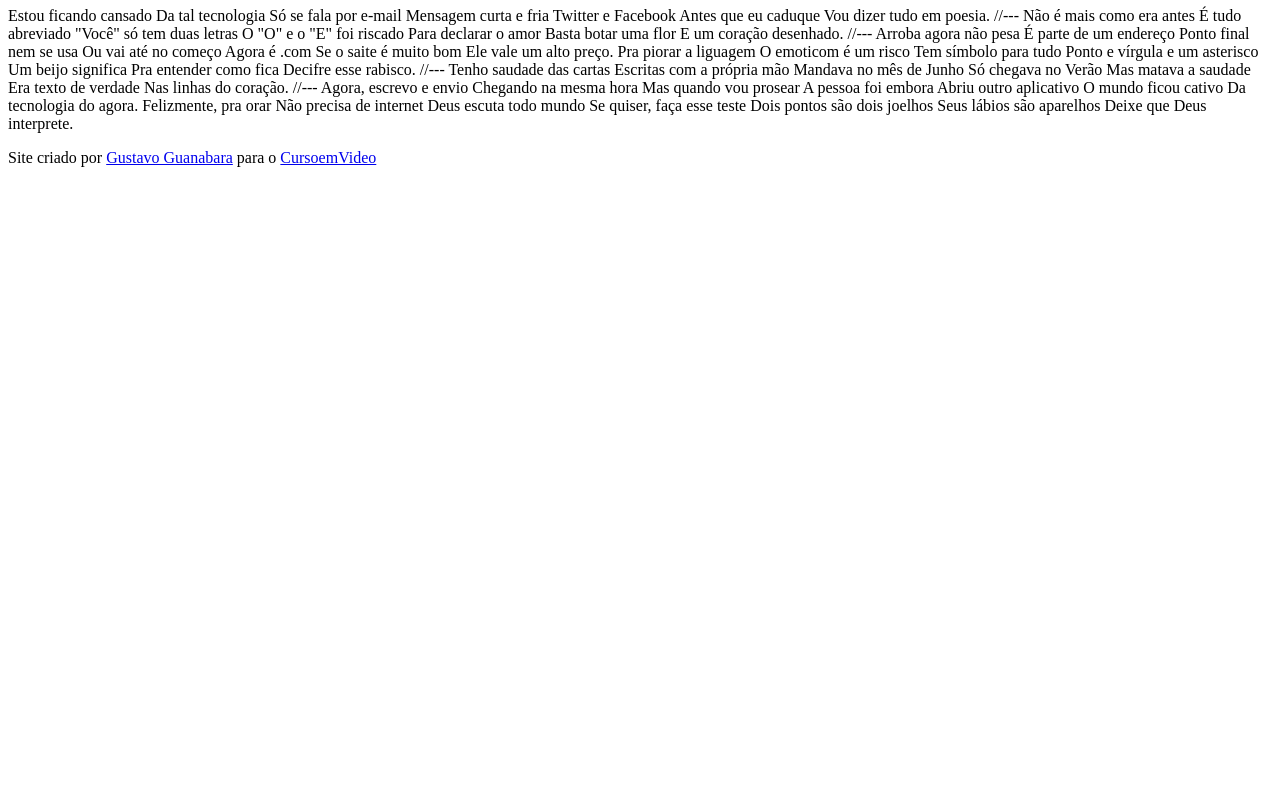
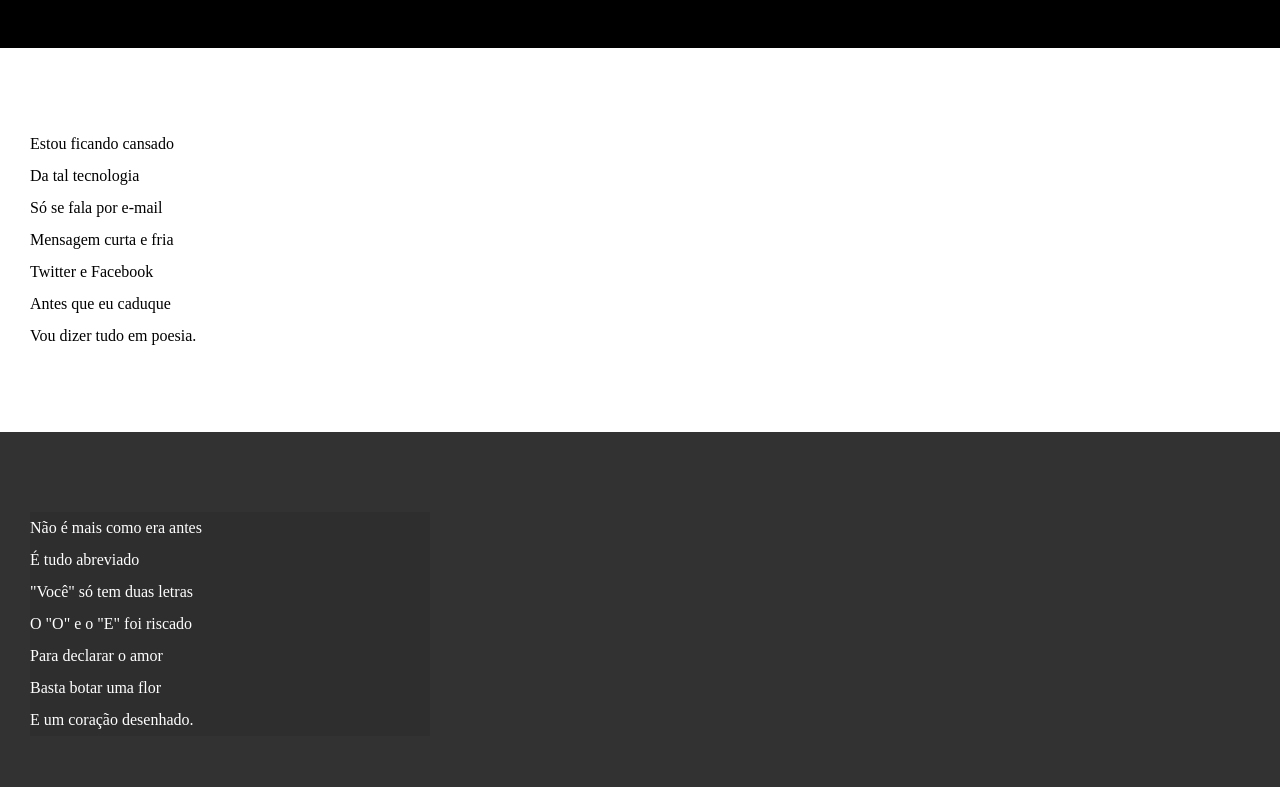
Before and after one commit to eduardodasilva7/html-css, a plain HTML site: page desafios/d012/index.html in a window 1280 px wide. Shown: the part 107-894 px from the top of the page. Before the commit the page ends 800 px from the top, so only its background shows below. Drawn offline with Linux system fonts and the light colour scheme.

Commit message:
css no exe 12

```diff
--- /dev/null
+++ b/desafios/d012/estilo/style.css
@@ -0,0 +1,67 @@
+@charset "UTF-8";
+
+* {
+  margin: 0px;
+  padding: 0px;
+
+}
+
+html, body {
+  min-height: 100vh;
+  background-color: darkgray;
+}
+
+header{
+  background-color: black;
+  color: white;
+  text-align: center;
+}
+
+header > h1 {
+  padding-top: 50px;
+  font-variant: small-caps;
+}
+
+header > p {
+  padding-bottom: 50px;
+}
+
+header a, footer a {
+  color: white;
+  text-decoration: none;
+  font-weight: bolder;
+}
+
+header a:hover, footer a:hover{
+  text-decoration: underline;
+}
+
+section{
+  padding-top: 10vh;
+  padding-bottom: 10vh;
+  line-height: 2em;
+  padding-left: 30px;
+}
+
+section.normal{
+  background-color: white;
+  color: black;
+}
+
+section.imagem{
+  background-color: rgb(51, 50, 50);
+  color: white;
+
+}
+
+section.imagem > p {
+  width: 400px;
+  background-color: rgba(35, 35, 35, 0.245);
+}
+
+footer{
+  background-color: black;
+  color: white;
+  text-align: center;
+  padding: 10px;
+}
--- a/desafios/d012/index.html
+++ b/desafios/d012/index.html
@@ -5,6 +5,7 @@
   <meta http-equiv="X-UA-Compatible" content="IE=edge">
   <meta name="viewport" content="width=device-width, initial-scale=1.0">
   <title>Cordel Moderno</title>
+  <link rel="stylesheet" href="estilo/style.css">
 </head>
 <body>
     <header>
@@ -12,72 +13,92 @@
       <p>Por <a href="https://www.recantodasletras.com.br/poesias/3186743" target="_blank">Milton Duarte</a></p>
     </header>
 
-    Estou ficando cansado
-    Da tal tecnologia
-    Só se fala por e-mail
-    Mensagem curta e fria
-    Twitter e Facebook
-    Antes que eu caduque
-    Vou dizer tudo em poesia.
+    <section class="normal">
+      <p>
+        Estou ficando cansado <br>
+        Da tal tecnologia <br>
+        Só se fala por e-mail <br>
+        Mensagem curta e fria <br>
+        Twitter e Facebook <br>
+        Antes que eu caduque <br>
+        Vou dizer tudo em poesia.
+      </p>
+    </section>
 
-    //---
 
-    Não é mais como era antes
-    É tudo abreviado
-    "Você" só tem duas letras
-    O "O" e o "E" foi riscado
-    Para declarar o amor
-    Basta botar uma flor
-    E um coração desenhado.
+    <section class="imagem">
+      <p>
+        Não é mais como era antes <br>
+        É tudo abreviado <br>
+        "Você" só tem duas letras <br>
+        O "O" e o "E" foi riscado <br>
+        Para declarar o amor <br>
+        Basta botar uma flor <br>
+        E um coração desenhado.
+      </p>
+    </section>
 
-    //---
 
-    Arroba agora não pesa
-    É parte de um endereço
-    Ponto final nem se usa
-    Ou vai até no começo
-    Agora é .com
-    Se o saite é muito bom
-    Ele vale um alto preço.
+    <section class="normal">
+        <p>
+          Arroba agora não pesa <br>
+          É parte de um endereço <br>
+          Ponto final nem se usa <br>
+          Ou vai até no começo <br>
+          Agora é .com <br>
+          Se o saite é muito bom <br>
+          Ele vale um alto preço. <br>
+        </p>
 
-    Pra piorar a liguagem
-    O emoticom é um risco
-    Tem símbolo para tudo
-    Ponto e vírgula e um asterisco
-    Um beijo significa
-    Pra entender como fica
-    Decifre esse rabisco.
+        <p>
+          Pra piorar a liguagem <br>
+          O emoticom é um risco <br>
+          Tem símbolo para tudo <br>
+          Ponto e vírgula e um asterisco <br>
+          Um beijo significa <br>
+          Pra entender como fica <br>
+          Decifre esse rabisco.
+        </p>
+    </section>
 
-    //---
 
-    Tenho saudade das cartas
-    Escritas com a própria mão
-    Mandava no mês de Junho
-    Só chegava no Verão
-    Mas matava a saudade
-    Era texto de verdade
-    Nas linhas do coração.
+    <section class="imagem">
+      <p>
+        Tenho saudade das cartas <br>
+        Escritas com a própria mão <br>
+        Mandava no mês de Junho <br>
+        Só chegava no Verão <br>
+        Mas matava a saudade <br>
+        Era texto de verdade <br>
+        Nas linhas do coração.
+      </p>
+    </section>
 
-    //---
 
-    Agora, escrevo e envio
-    Chegando na mesma hora
-    Mas quando vou prosear
-    A pessoa foi embora
-    Abriu outro aplicativo
-    O mundo ficou cativo
-    Da tecnologia do agora.
+    <section class="normal">
+        <p>
+          Agora, escrevo e envio <br>
+          Chegando na mesma hora <br>
+          Mas quando vou prosear <br>
+          A pessoa foi embora <br>
+          Abriu outro aplicativo <br>
+          O mundo ficou cativo <br>
+          Da tecnologia do agora. <br>
+        </p>
 
-    Felizmente, pra orar
-    Não precisa de internet
-    Deus escuta todo mundo
-    Se quiser, faça esse teste
-    Dois pontos são dois joelhos
-    Seus lábios são aparelhos
-    Deixe que Deus interprete.
+        <p>
+          Felizmente, pra orar <br>
+          Não precisa de internet <br>
+          Deus escuta todo mundo <br>
+          Se quiser, faça esse teste <br>
+          Dois pontos são dois joelhos <br>
+          Seus lábios são aparelhos <br>
+          Deixe que Deus interprete.
+        </p>
+    </section>
 
     <footer>
-      <p>Site criado por <a href="https://gustavoguanabara.github.io" target="_blank">Gustavo Guanabara</a> para o <a href="https://www.cursoemvideo.com">CursoemVideo</a></p>
+      <p>Site criado por <a href="https://gustavoguanabara.github.io" target="_blank">Gustavo Guanabara</a> para o <a href="https://www.cursoemvideo.com" target="_blank">CursoemVideo</a></p>
     </footer>
 </body>
 </html>
```
